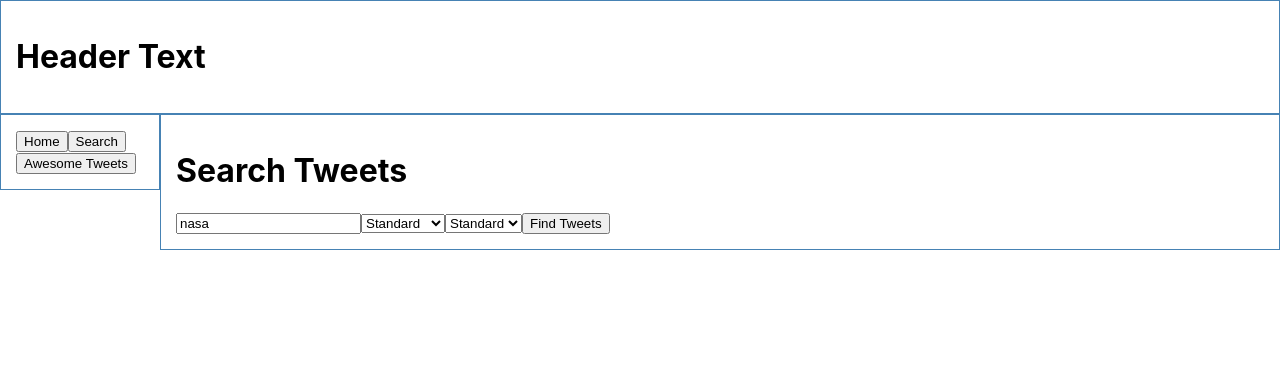
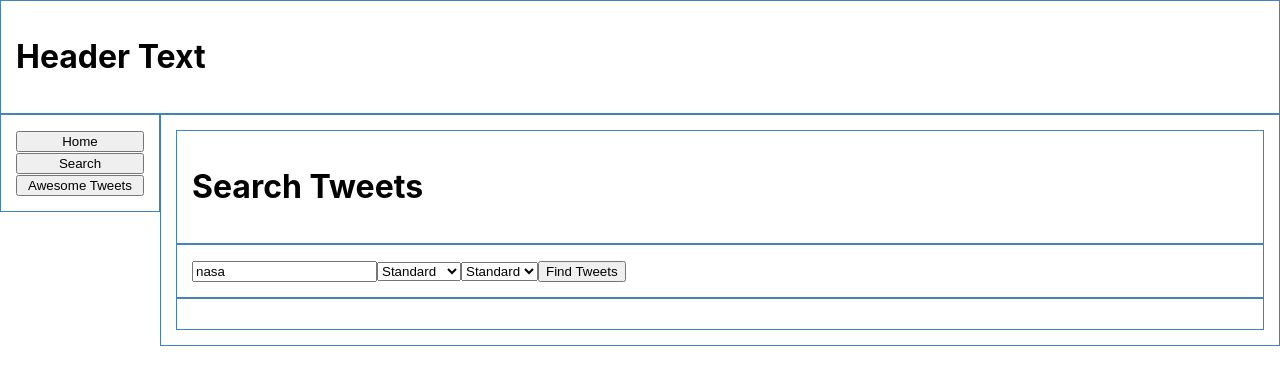
Before and after one commit to Otterwerks/Tweet-Finder, a React (Create React App) app: page / in a window 1280 px wide. Both pictures are taken after a click on the button "Search". Shown: the top 368 px of the page. Built offline with nearby package versions, Linux system fonts and the light colour scheme.

Commit message:
Design updates

```diff
--- a/src/App.css
+++ b/src/App.css
@@ -1,4 +1,8 @@
+[class*="col-"] {
+  width: 100%;
+}
 
+@media only screen and (min-width: 768px) {
   .col-1 {width: 12.5%;}
   .col-2 {width: 25%;}
   .col-3 {width: 37.5%;}
@@ -7,6 +11,8 @@
   .col-6 {width: 75%;}
   .col-7 {width: 87.5%;}
   .col-8 {width: 100%;}
+  .navButton {width: 100%;}
+}
 
 * {
   box-sizing: border-box;
@@ -23,31 +29,3 @@
   clear: both;
   display: table;
 }
-
-.main {
-
-}
-
-.heading {
-
-}
-
-.body {
-
-}
-
-.input {
-
-}
-
-.textBody {
-
-}
-
-.tweets {
-
-}
-
-.tweet {
-
-}
--- a/src/awesometweets.js
+++ b/src/awesometweets.js
@@ -6,23 +6,29 @@ class AwesomeTweets extends Component {
         <div className="main">
           <div className="row">
             <div className="col-8">
-              <div className="heading">
+              <div className="subHeader">
                 <h1>Awesome Tweets</h1>
               </div>
             </div>
           </div>
           <div className="row">
-          <div className="body">
-            <div className="input">
-              <button onClick={this.props.getTweet}>Listen to the chirping</button>
-            </div>
-            <div className="tweets">
-              {this.props.formatTweet(this.props.tweet)}
-            </div>
-            <div className="textBox">
-
+            <div className="col-8">
+              <div className="input">
+                <button onClick={this.props.getTweet}>Listen to the chirping</button>
+              </div>
             </div>
           </div>
+          <div className="row">
+            <div className="col-2">
+              <div className="textBox">
+                <p>Text box placeholder</p>
+              </div>
+            </div>
+            <div className="col-6">
+              <div className="tweets">
+                {this.props.formatTweet(this.props.tweet)}
+              </div>
+            </div>
           </div>
         </div>
       )
--- a/src/navbar.js
+++ b/src/navbar.js
@@ -5,7 +5,7 @@ class Navbar extends Component {
   generateNavigationButtons(buttonList) {
     let navigationButtons = []
     for (let i = 0; i < buttonList.length; i++) {
-      navigationButtons.push(<button value={buttonList[i]} onClick={this.props.pageNav}>{buttonList[i]}</button>);
+      navigationButtons.push(<button className="navButton" value={buttonList[i]} onClick={this.props.pageNav}>{buttonList[i]}</button>);
     }
     return navigationButtons;
   }
--- a/src/search.js
+++ b/src/search.js
@@ -4,10 +4,15 @@ class Search extends Component {
     render() {
       return (
         <div className="main">
-          <div className="heading">
+          <div className="row">
+            <div className="col-8">
+              <div className="subHeader">
                 <h1>Search Tweets</h1>
               </div>
-          <div className="body">
+            </div>
+          </div>
+          <div className="row">
+            <div className="col-8">
               <div className="input">
                 <input type="text" value={this.props.value} onChange={this.props.onChange}/>
                 <select value={this.props.searchType} onChange={this.props.selectSearchType}>
@@ -21,8 +26,13 @@ class Search extends Component {
                 </select>
                 <button onClick={this.props.searchTweets}>Find Tweets</button>
               </div>
+            </div>
+          </div>
+          <div className="row">
+            <div className="col-8">
               <div className="tweets">
                 {this.props.formatTweet(this.props.tweets)}
+              </div>
             </div>
           </div>
         </div>
```
Also changed, not shown: 12 other files (tests, documents, lock files or other folders). Lines whose indentation alone changed are shown as unchanged.
